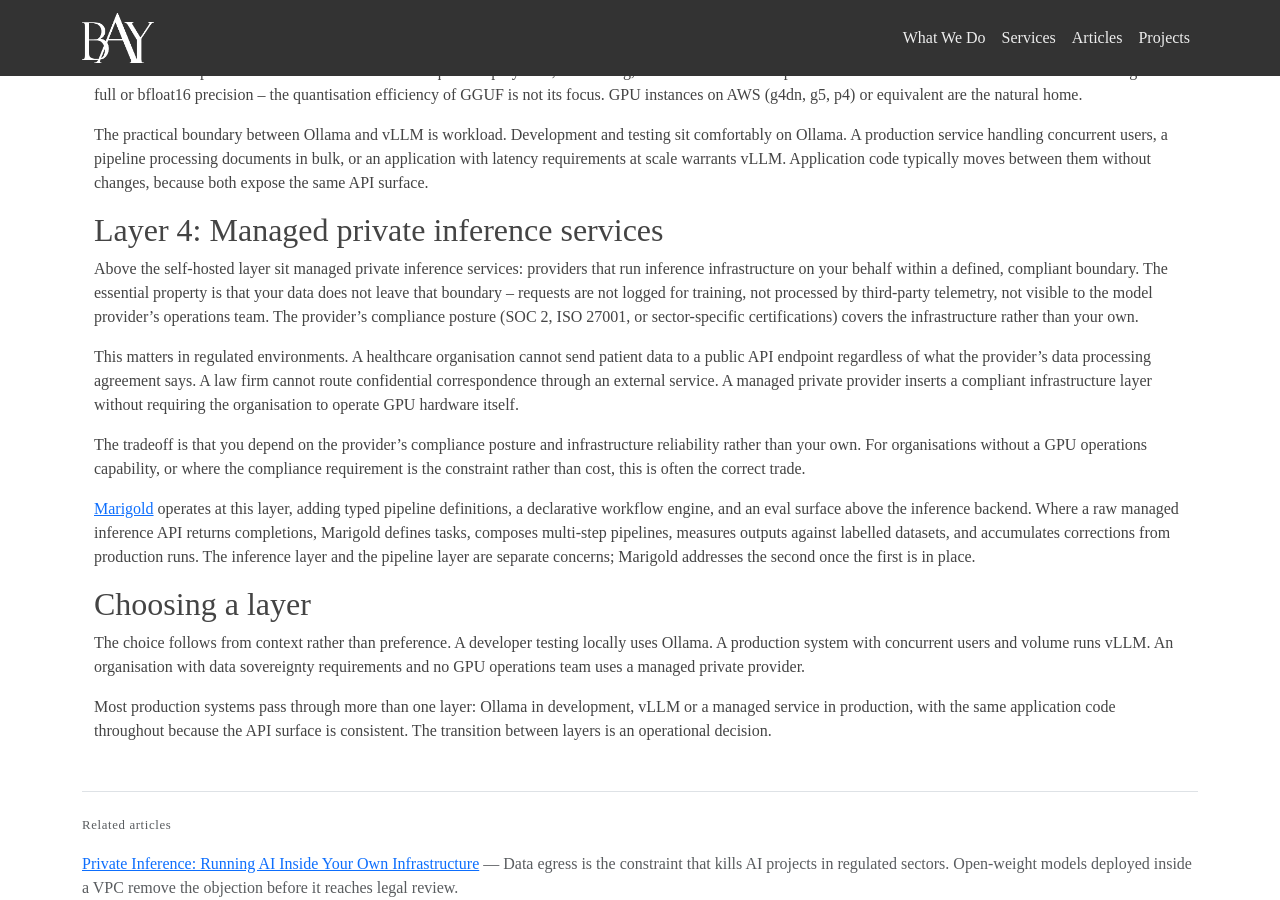
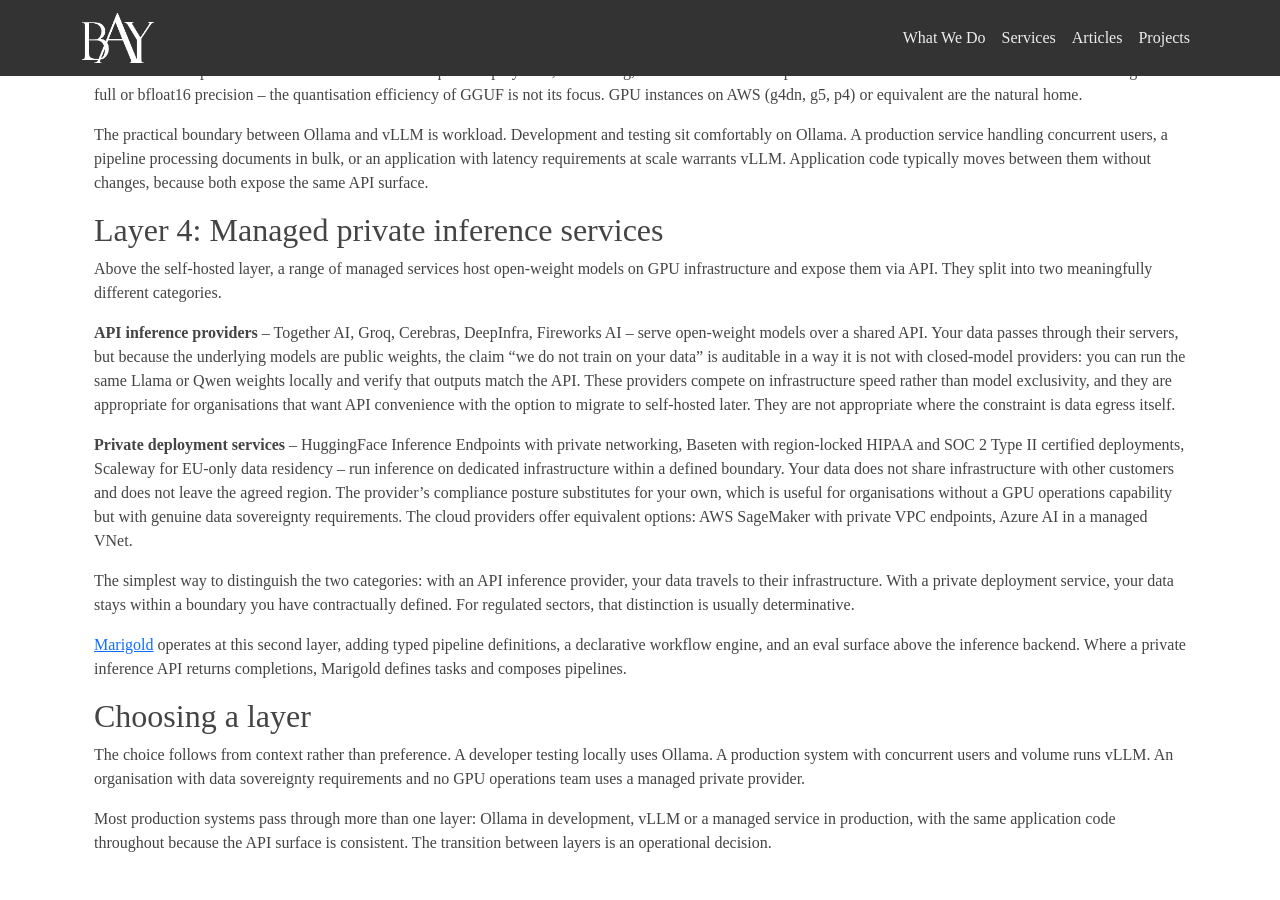
Before and after one commit to bayinfosys/bayinfosys.github.io, a Jekyll site: the page built from _posts/2026-01-01-63-private-inference.md, in a window 1280 px wide and 900 px high, scrolled down 1362 px. Built offline with Jekyll 4.4.1, drawn with Linux system fonts in a browser that asks for light colours.

Commit message:
private inference

```diff
--- a/_posts/2026-01-01-63-private-inference.md
+++ b/_posts/2026-01-01-63-private-inference.md
@@ -122,35 +122,42 @@
 
 ## Layer 4: Managed private inference services
 
-Above the self-hosted layer sit managed private inference services:
-providers that run inference infrastructure on your behalf within a
-defined, compliant boundary. The essential property is that your data
-does not leave that boundary -- requests are not logged for training,
-not processed by third-party telemetry, not visible to the model
-provider's operations team. The provider's compliance posture (SOC 2,
-ISO 27001, or sector-specific certifications) covers the infrastructure
-rather than your own.
+Above the self-hosted layer, a range of managed services host open-weight
+models on GPU infrastructure and expose them via API. They split into two
+meaningfully different categories.
 
-This matters in regulated environments. A healthcare organisation cannot
-send patient data to a public API endpoint regardless of what the
-provider's data processing agreement says. A law firm cannot route
-confidential correspondence through an external service. A managed
-private provider inserts a compliant infrastructure layer without
-requiring the organisation to operate GPU hardware itself.
+**API inference providers** -- Together AI, Groq, Cerebras, DeepInfra,
+Fireworks AI -- serve open-weight models over a shared API. Your data
+passes through their servers, but because the underlying models are
+public weights, the claim "we do not train on your data" is auditable
+in a way it is not with closed-model providers: you can run the same
+Llama or Qwen weights locally and verify that outputs match the API.
+These providers compete on infrastructure speed rather than model
+exclusivity, and they are appropriate for organisations that want API
+convenience with the option to migrate to self-hosted later. They are
+not appropriate where the constraint is data egress itself.
 
-The tradeoff is that you depend on the provider's compliance posture
-and infrastructure reliability rather than your own. For organisations
-without a GPU operations capability, or where the compliance requirement
-is the constraint rather than cost, this is often the correct trade.
+**Private deployment services** -- HuggingFace Inference Endpoints with
+private networking, Baseten with region-locked HIPAA and SOC 2 Type II
+certified deployments, Scaleway for EU-only data residency -- run
+inference on dedicated infrastructure within a defined boundary. Your
+data does not share infrastructure with other customers and does not
+leave the agreed region. The provider's compliance posture substitutes
+for your own, which is useful for organisations without a GPU operations
+capability but with genuine data sovereignty requirements. The cloud
+providers offer equivalent options: AWS SageMaker with private VPC
+endpoints, Azure AI in a managed VNet.
 
-[Marigold](https://marigold.run) operates at this layer,
-adding typed pipeline definitions, a declarative workflow engine, and
-an eval surface above the inference backend. Where a raw managed
-inference API returns completions, Marigold defines tasks, composes
-multi-step pipelines, measures outputs against labelled datasets, and
-accumulates corrections from production runs. The inference layer and
-the pipeline layer are separate concerns; Marigold addresses the second
-once the first is in place.
+The simplest way to distinguish the two categories: with an API inference
+provider, your data travels to their infrastructure. With a private
+deployment service, your data stays within a boundary you have
+contractually defined. For regulated sectors, that distinction is
+usually determinative.
+
+[Marigold](https://bayis.co.uk/marigold) operates at this second layer,
+adding typed pipeline definitions, a declarative workflow engine, and an
+eval surface above the inference backend. Where a private inference API
+returns completions, Marigold defines tasks and composes pipelines.
 
 ## Choosing a layer
 
```
